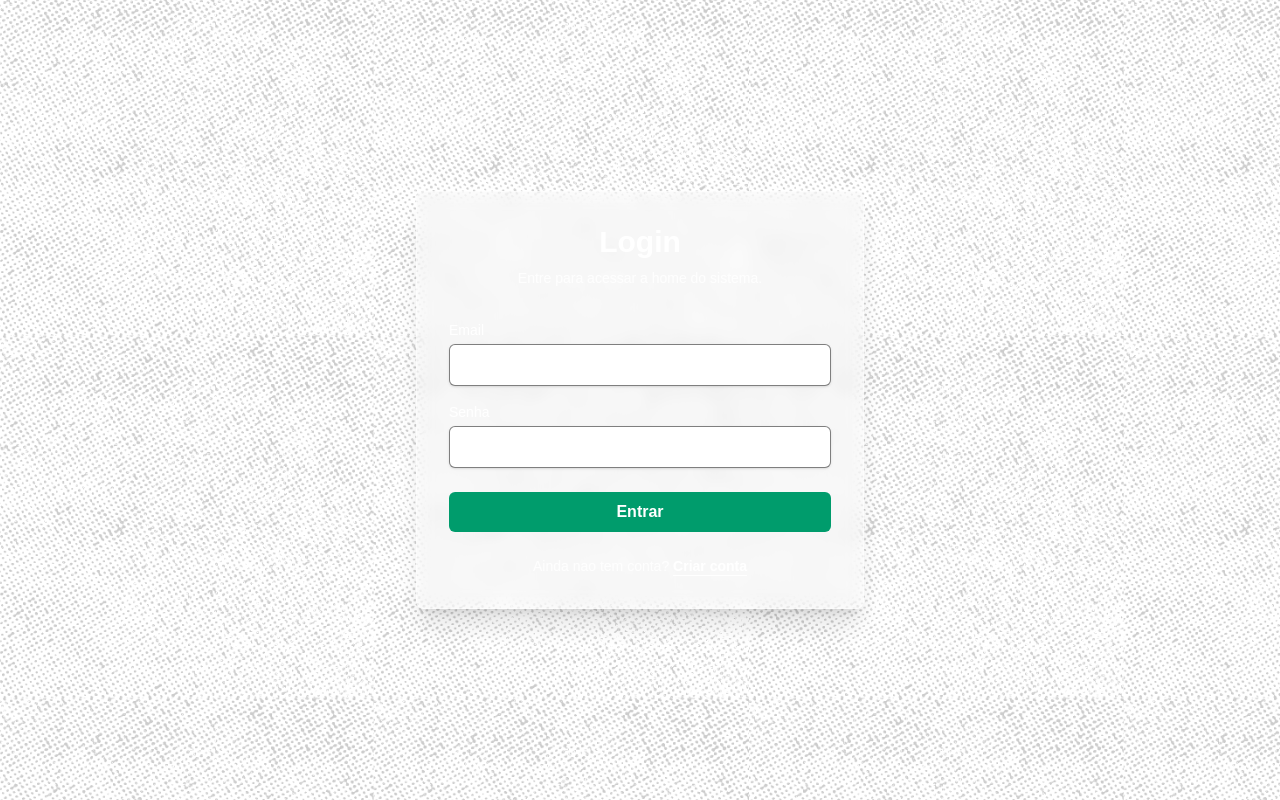
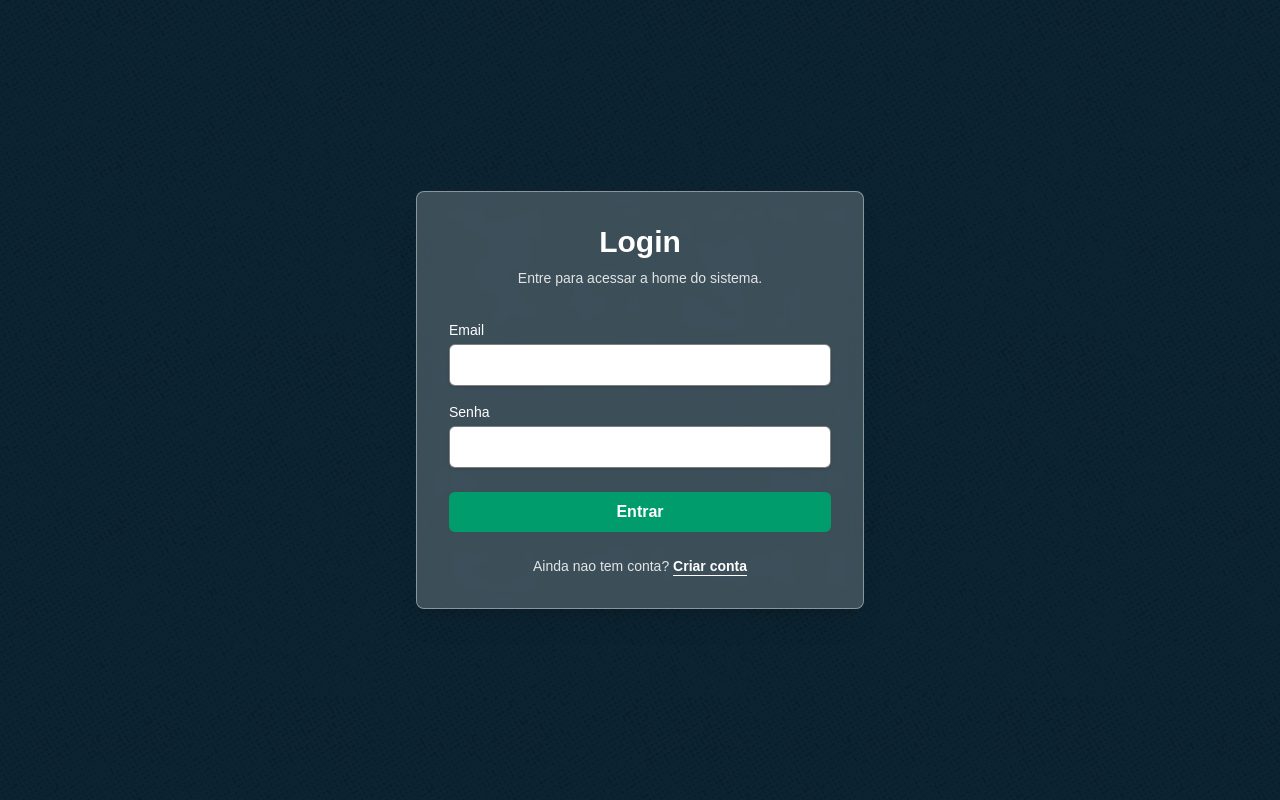
Before and after one commit to Bebida-Fiu-Fiu/App-de-Promotores-Fiu-Fiu, a Next.js app: page /login in a window 1280 px wide. Built offline with nearby package versions, Linux system fonts and the light colour scheme; no server answers.

Commit message:
Fix: No background

```diff
--- a/app/globals.css
+++ b/app/globals.css
@@ -7,6 +7,14 @@
   --font-mono: var(--font-geist-mono);
 }
 
+:root {
+  --background: #0c2432;
+  --foreground: #d3eae5;
+  --text: #d3eae5;
+  --border: rgba(211, 234, 229, 0.18);
+  --hover: rgba(255, 255, 255, 0.08);
+}
+
 @media (prefers-color-scheme: dark) {
   :root {
     --background: #0c2432;
@@ -14,8 +22,19 @@
   }
 }
 
+html {
+  background-color: var(--background);
+}
+
 body {
+  min-height: 100vh;
+  background-color: var(--background);
   background: var(--background);
   color: var(--foreground);
   font-family: Arial, Helvetica, sans-serif;
 }
+
+body,
+#__next {
+  min-height: 100vh;
+}
--- a/app/login/page.tsx
+++ b/app/login/page.tsx
@@ -14,6 +14,7 @@ export default async function LoginPage() {
     <main
       className="flex min-h-screen items-center justify-center bg-[var(--background)] p-4"
       style={{
+        backgroundColor: '#0c2432',
         backgroundImage: "url('/Texture/Dots.svg')",
         backgroundSize: 'cover',
         backgroundRepeat: 'no-repeat',
--- a/app/signup/page.tsx
+++ b/app/signup/page.tsx
@@ -14,6 +14,7 @@ export default async function SignupPage() {
     <main
       className="flex min-h-screen items-center justify-center bg-[var(--background)] p-4"
       style={{
+        backgroundColor: '#0c2432',
         backgroundImage: "url('/Texture/Dots.svg')",
         backgroundSize: 'cover',
         backgroundRepeat: 'no-repeat',
```
